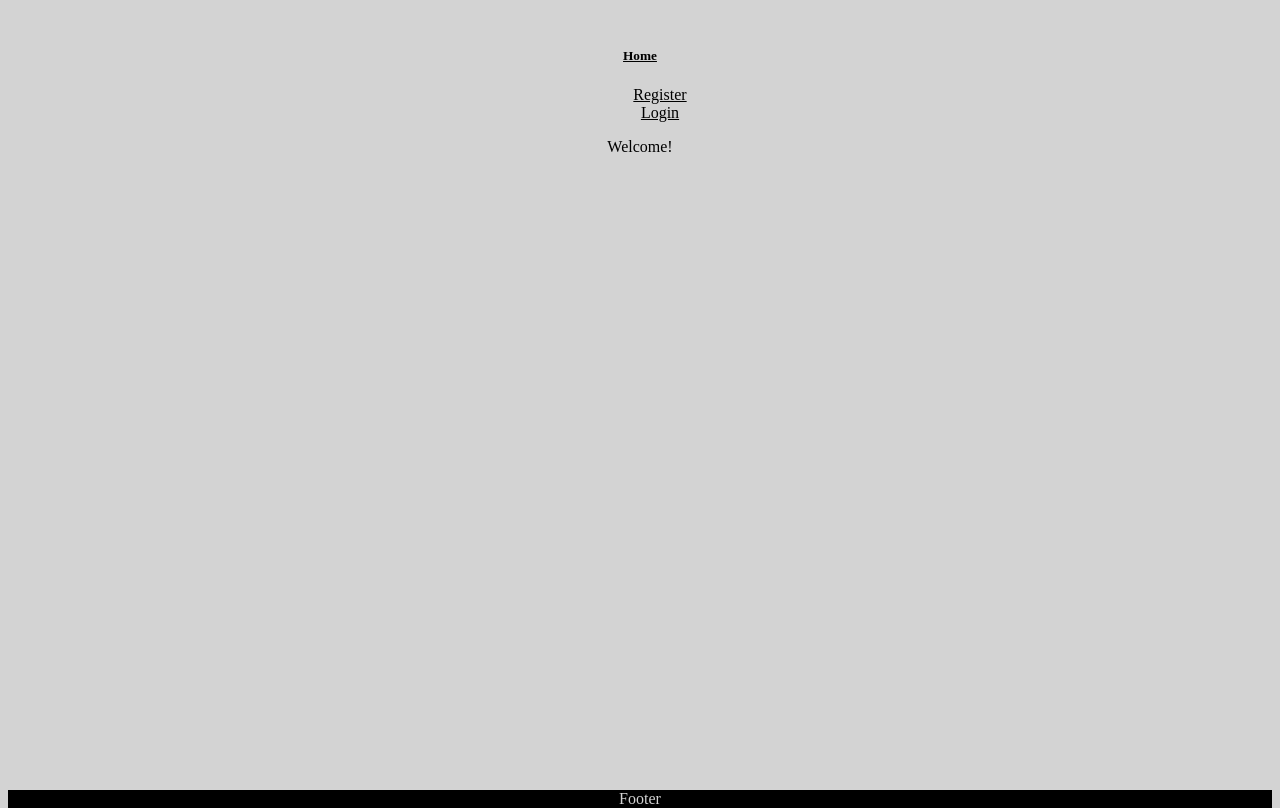
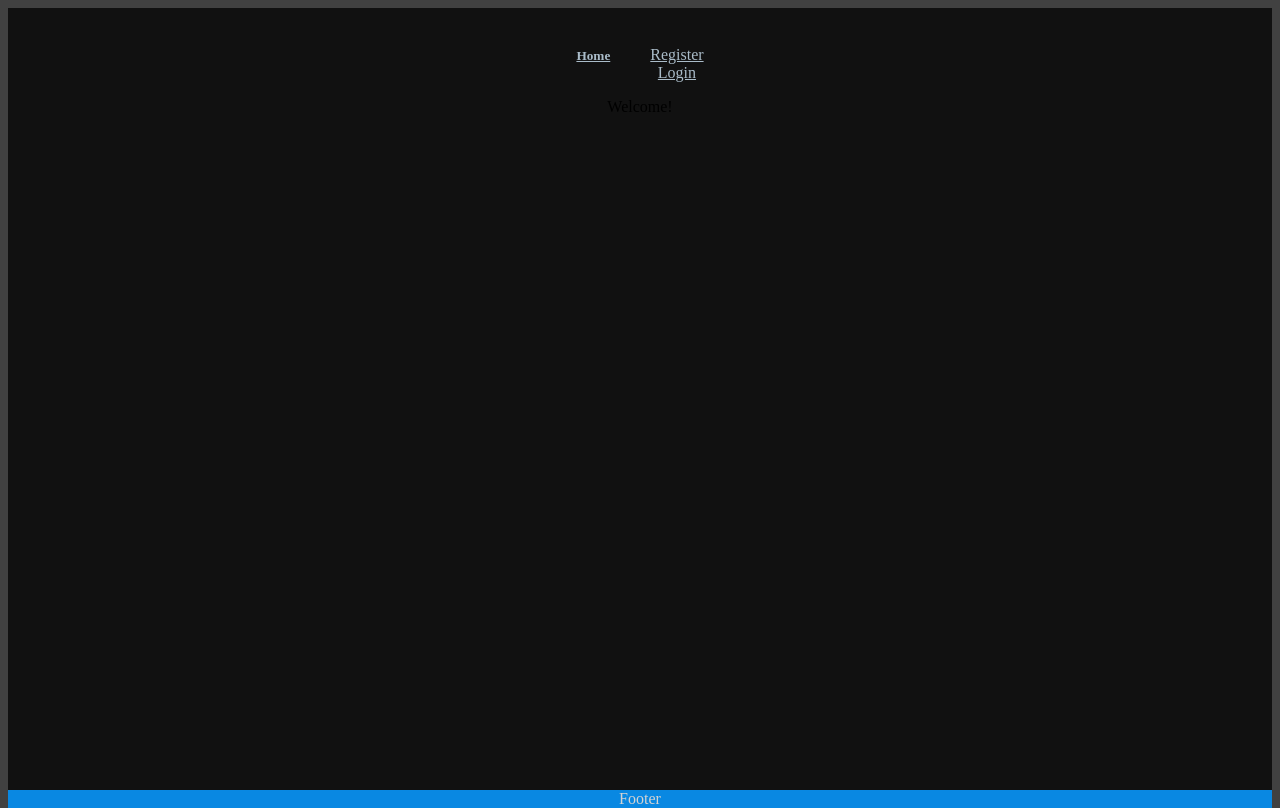
Before and after one commit to golden-state0fmind/RealTaalk-FrontEnd, a React (Create React App) app: page / in a window 1280 px wide. Built offline with nearby package versions, Linux system fonts and the light colour scheme.

Commit message:
updates styling

```diff
--- a/src/index.css
+++ b/src/index.css
@@ -8,7 +8,7 @@
 }
 html,
 body {
-  background-color: lightgrey;
+  background-color: #000000be;
   height: 100%;
   position: relative;
 }
@@ -17,12 +17,21 @@ body {
   overflow: hidden;
   display: block;
   position: relative;
-  padding-bottom: 200px; /* height of your footer */
+  padding-bottom: 100px; /* height of your footer */
+}
+/*card-body styles*/
+
+.card-body {
+  display: flex;
+  flex-direction: row;
+  justify-content: center;
+  align-items: baseline;
 }
 /* Styles lists */
+
 li,
 a {
-  color: #000;
+  color: #aabcc9;
   list-style: none;
 }
 /* Styles Footer*/
@@ -30,6 +39,6 @@ a {
   position: absolute;
   bottom: 0;
   width: 100%;
-  background-color: #000;
+  background-color: #0988e2;
   color: lightgrey;
 }
```
